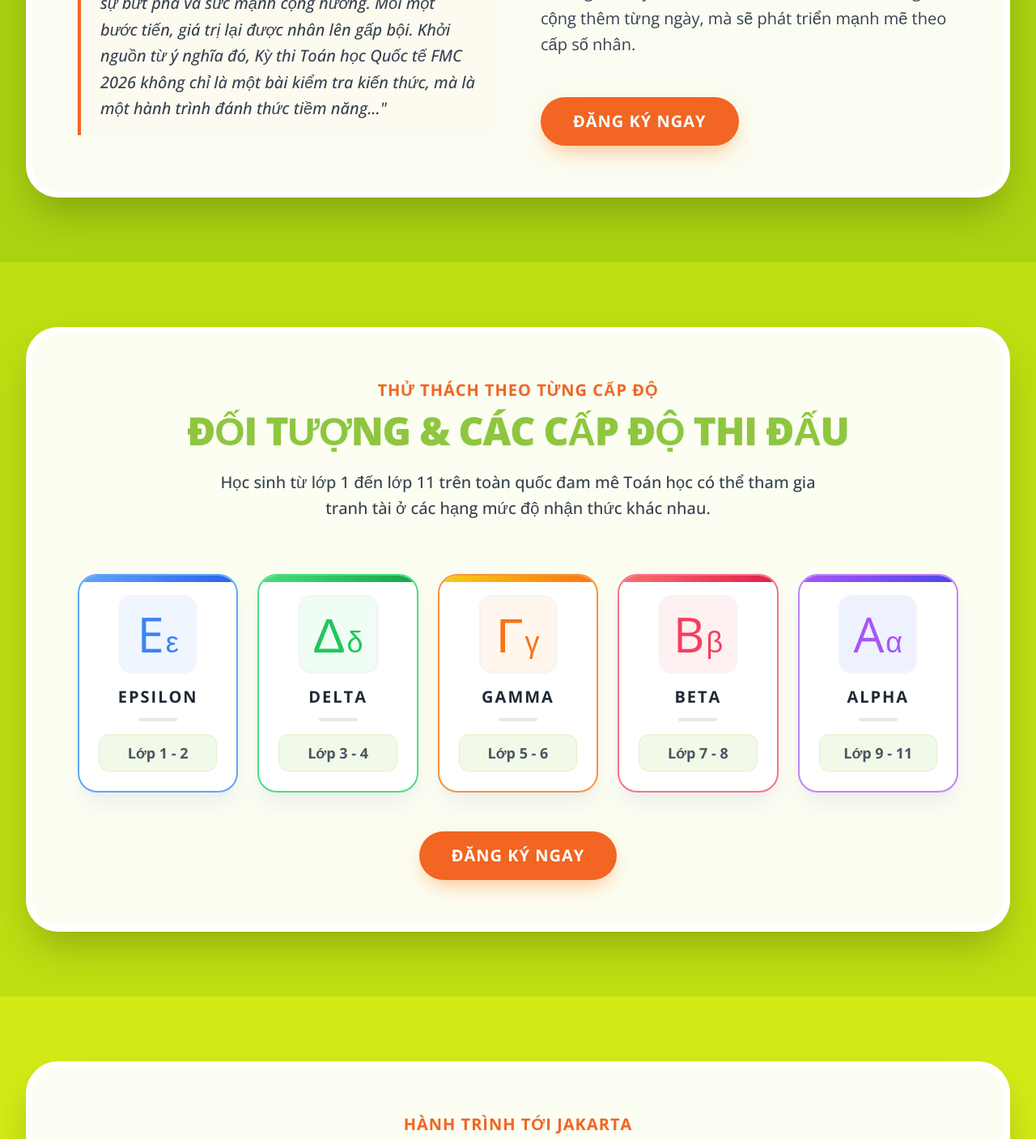
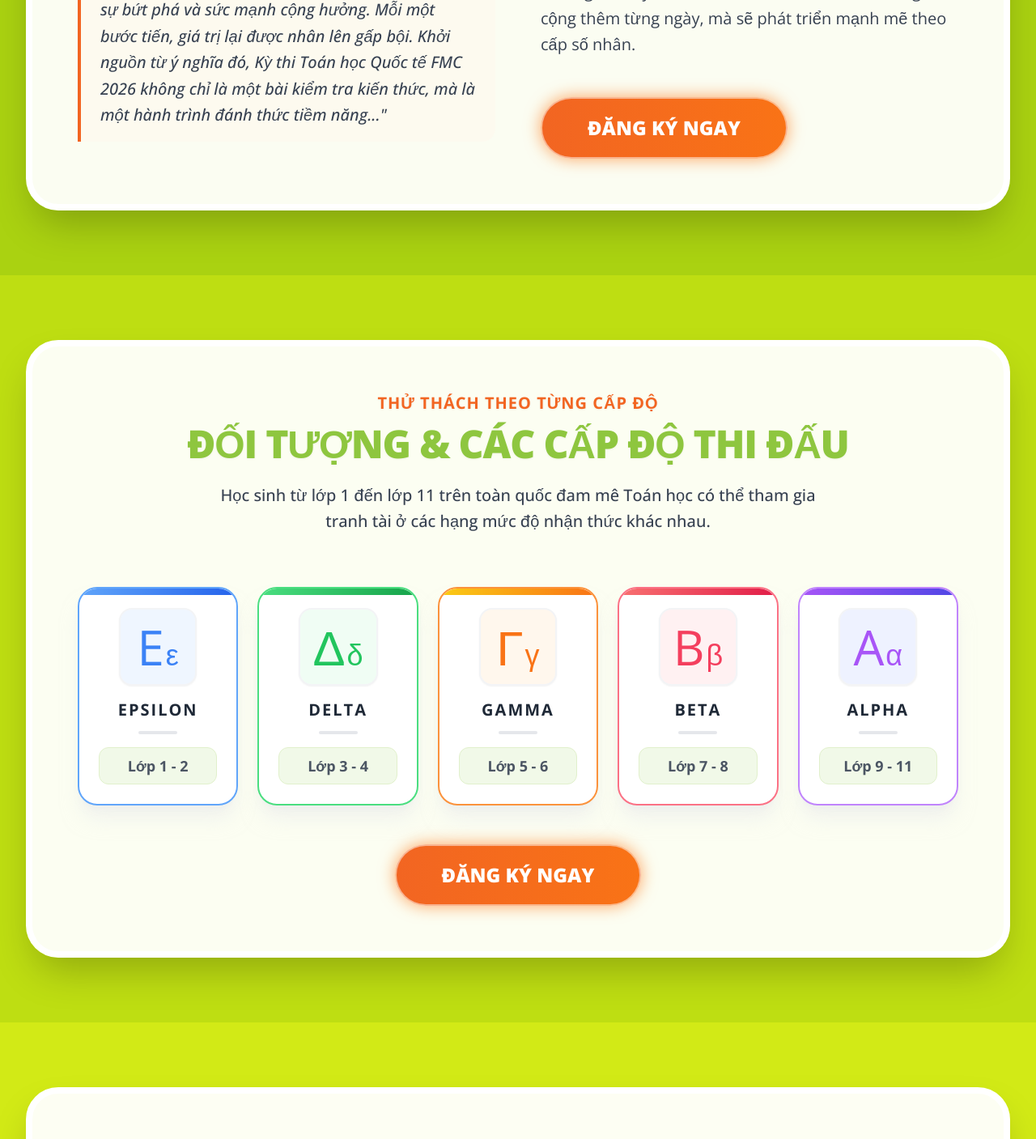
Before and after one commit to HoangQuan-iViet/Boatman-FMC, a React (Vite) app: page / in a window 1280 px wide. Shown: the part 1320-2727 px from the top of the page at 81% size. Built offline with nearby package versions, Linux system fonts and the light colour scheme.

Commit message:
feat: Implement initial UI components for Awards, Footer, Hero, International Camp, Levels, and About sections.

```diff
--- a/src/components/AboutSection.tsx
+++ b/src/components/AboutSection.tsx
@@ -54,8 +54,17 @@ export const AboutSection = () => {
                             Chúng tôi tin rằng, khi được trao đúng cơ hội và môi trường, tư duy toán học của mỗi học sinh sẽ không chỉ cộng thêm từng ngày, mà sẽ phát triển mạnh mẽ theo cấp số nhân.
                         </p>
                         <div className="mt-8">
-                            <a href="https://forms.gle/vP31LqYofmE4rS7Z8" target="_blank" rel="noopener noreferrer" className="inline-block bg-fmc-orange hover:bg-orange-600 text-white font-bold py-4 px-10 rounded-full text-xl uppercase tracking-wider shadow-[0_10px_30px_-10px_rgba(255,107,0,0.6)] hover:shadow-[0_15px_40px_-10px_rgba(255,107,0,0.8)] hover:-translate-y-1 transition-all duration-300">
-                                Đăng ký ngay
+                            <a
+                                href="https://forms.gle/yY2Jzd83Q612yCRGA"
+                                target="_blank"
+                                rel="noopener noreferrer"
+                                className="inline-flex items-center justify-center bg-gradient-to-r from-fmc-orange to-orange-500 text-white font-black
+                               text-lg md:text-xl lg:text-2xl px-10 py-4 md:px-14 md:py-5
+                               rounded-full shadow-[0_0_20px_rgba(255,107,0,0.6)] border-2 border-white/50
+                               hover:shadow-[0_0_30px_rgba(255,107,0,0.8)] hover:border-white transition-all
+                               hover:scale-105 active:scale-95 duration-300"
+                            >
+                                ĐĂNG KÝ NGAY
                             </a>
                         </div>
                     </div>
--- a/src/components/AwardsSection.tsx
+++ b/src/components/AwardsSection.tsx
@@ -82,9 +82,13 @@ export const AwardsSection = () => {
                         href="https://forms.gle/yY2Jzd83Q612yCRGA"
                         target="_blank"
                         rel="noopener noreferrer"
-                        className="inline-block bg-gradient-to-r from-fmc-lime to-lime-500 text-fmc-dark font-black text-lg md:text-xl px-10 py-4 rounded-full shadow-[0_0_20px_rgba(170,210,17,0.4)] border-2 border-transparent hover:border-white/50 hover:-translate-y-1 hover:shadow-[0_0_30px_rgba(170,210,17,0.7)] transition-all uppercase tracking-wide"
+                        className="inline-flex items-center justify-center bg-gradient-to-r from-fmc-orange to-orange-500 text-white font-black
+                               text-lg md:text-xl lg:text-2xl px-10 py-4 md:px-14 md:py-5
+                               rounded-full shadow-[0_0_20px_rgba(255,107,0,0.6)] border-2 border-white/50
+                               hover:shadow-[0_0_30px_rgba(255,107,0,0.8)] hover:border-white transition-all
+                               hover:scale-105 active:scale-95 duration-300"
                     >
-                        Đăng Ký Ngay
+                        ĐĂNG KÝ NGAY
                     </a>
                 </motion.div>
             </div>
--- a/src/components/Footer.tsx
+++ b/src/components/Footer.tsx
@@ -35,7 +35,7 @@ export const Footer = () => {
                             </li>
                             <li className="flex items-center gap-3 text-sm hover:text-white transition-colors">
                                 <Phone className="text-fmc-orange shrink-0" size={18} />
-                                <span>0987 53 1953 - 0986 68 1911</span>
+                                <span>09.11.66.1911</span>
                             </li>
                             <li className="flex items-center gap-3 text-sm hover:text-white transition-colors">
                                 <Mail className="text-fmc-orange shrink-0" size={18} />
@@ -53,8 +53,16 @@ export const Footer = () => {
                         <h3 className="text-lg font-bold text-white mb-6 uppercase tracking-wider">Đăng Ký Tham Gia</h3>
                         <div className="bg-gray-800 p-6 rounded-2xl border border-gray-700">
                             <p className="text-sm mb-4">Hãy tham gia giao lưu và chinh phục thử thách tại Kỳ thi Toán học Quốc tế Factorial ngay hôm nay.</p>
-                            <a href="https://forms.gle/yY2Jzd83Q612yCRGA" target="_blank" rel="noopener noreferrer" className="block w-full text-center bg-fmc-lime text-fmc-dark font-bold py-3 rounded-lg hover:bg-lime-400 transition-colors shadow-lg shadow-fmc-lime/20 cursor-pointer">
-                                Đăng Ký Ngay
+                            <a
+                                href="https://forms.gle/yY2Jzd83Q612yCRGA"
+                                target="_blank"
+                                rel="noopener noreferrer"
+                                className="block w-full text-center bg-gradient-to-r from-fmc-orange to-orange-500 text-white font-black py-4
+                                rounded-xl drop-shadow-[0_0_15px_rgba(255,107,0,0.4)] border border-white/30
+                                hover:shadow-[0_0_25px_rgba(255,107,0,0.6)] hover:border-white transition-all
+                                hover:scale-[1.02] active:scale-95 duration-300 uppercase tracking-widest text-lg md:text-xl"
+                            >
+                                ĐĂNG KÝ NGAY
                             </a>
                         </div>
                     </div>
--- a/src/components/HeroSection.tsx
+++ b/src/components/HeroSection.tsx
@@ -22,7 +22,7 @@ export const HeroSection = () => {
                 {/* Floating Hotline Button */}
                 {/* 🔴 CHÚ Ý: ĐIỀU CHỈNH VỊ TRÍ NÚT Ở BÊN TRÁI */}
                 <motion.a
-                    href="tel:0987531953"
+                    href="tel:0911661911"
                     initial={{ opacity: 0, scale: 0.8 }}
                     animate={{ opacity: 1, scale: 1 }}
                     whileHover={{ scale: 1.05 }}
@@ -41,7 +41,7 @@ export const HeroSection = () => {
                                hover:shadow-[0_0_30px_rgba(170,210,17,0.8)] hover:border-fmc-lime transition-all
                                flex items-center justify-center whitespace-nowrap"
                 >
-                    Hotline: 0987 53 1953 - 0986 68 1911
+                    Hotline: 09.11.66.1911
                 </motion.a>
 
                 {/* Floating Register CTA Button */}
--- a/src/components/InternationalCampSection.tsx
+++ b/src/components/InternationalCampSection.tsx
@@ -91,6 +91,28 @@ export const InternationalCampSection = () => {
                             </motion.div>
                         ))}
                     </div>
+
+                    {/* Registration CTA Container */}
+                    <motion.div
+                        className="mt-16 text-center"
+                        initial={{ opacity: 0, scale: 0.9 }}
+                        whileInView={{ opacity: 1, scale: 1 }}
+                        viewport={{ once: true }}
+                        transition={{ duration: 0.5, delay: 0.3 }}
+                    >
+                        <a
+                            href="https://forms.gle/yY2Jzd83Q612yCRGA"
+                            target="_blank"
+                            rel="noopener noreferrer"
+                            className="inline-flex items-center justify-center bg-gradient-to-r from-fmc-orange to-orange-500 text-white font-black
+                               text-lg md:text-xl lg:text-2xl px-10 py-4 md:px-14 md:py-5
+                               rounded-full shadow-[0_0_20px_rgba(255,107,0,0.6)] border-2 border-white/50
+                               hover:shadow-[0_0_30px_rgba(255,107,0,0.8)] hover:border-white transition-all
+                               hover:scale-105 active:scale-95 duration-300"
+                        >
+                            ĐĂNG KÝ NGAY
+                        </a>
+                    </motion.div>
                 </div>
             </div>
         </section>
--- a/src/components/LevelsSection.tsx
+++ b/src/components/LevelsSection.tsx
@@ -63,8 +63,17 @@ export const LevelsSection = () => {
 
                     {/* Registration Button */}
                     <div className="mt-12 text-center">
-                        <a href="https://forms.gle/vP31LqYofmE4rS7Z8" target="_blank" rel="noopener noreferrer" className="inline-block bg-fmc-orange hover:bg-orange-600 text-white font-bold py-4 px-10 rounded-full text-xl uppercase tracking-wider shadow-[0_10px_30px_-10px_rgba(255,107,0,0.6)] hover:shadow-[0_15px_40px_-10px_rgba(255,107,0,0.8)] hover:-translate-y-1 transition-all duration-300">
-                            Đăng ký ngay
+                        <a
+                            href="https://forms.gle/yY2Jzd83Q612yCRGA"
+                            target="_blank"
+                            rel="noopener noreferrer"
+                            className="inline-flex items-center justify-center bg-gradient-to-r from-fmc-orange to-orange-500 text-white font-black
+                               text-lg md:text-xl lg:text-2xl px-10 py-4 md:px-14 md:py-5
+                               rounded-full shadow-[0_0_20px_rgba(255,107,0,0.6)] border-2 border-white/50
+                               hover:shadow-[0_0_30px_rgba(255,107,0,0.8)] hover:border-white transition-all
+                               hover:scale-105 active:scale-95 duration-300"
+                        >
+                            ĐĂNG KÝ NGAY
                         </a>
                     </div>
                 </motion.div>
```
